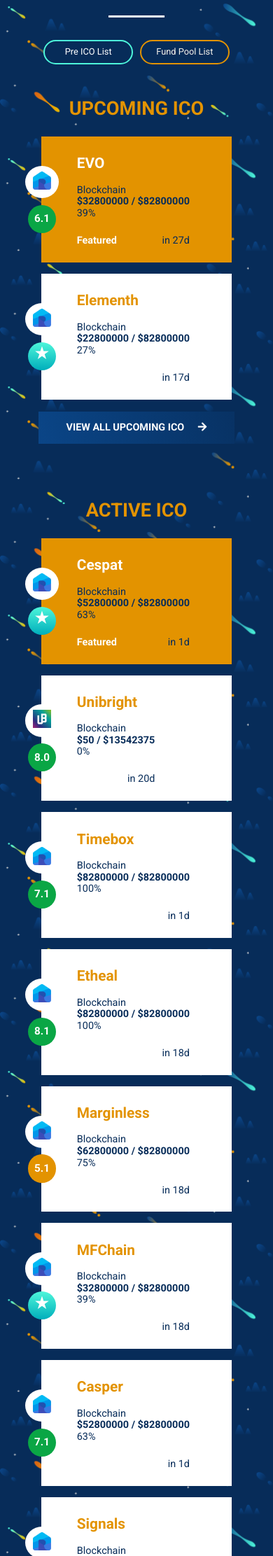
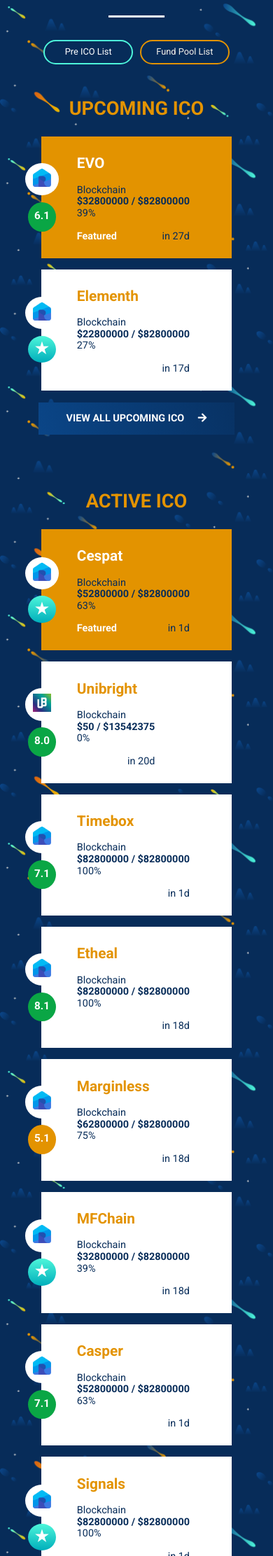
Before and after one commit to moonlandingnetwork/moonlandingnetwork.github.io, a Jekyll site: the page built from index.html, in a window 390 px wide. Shown: the part 943-3166 px from the top of the page at 70% size. Built offline with Jekyll 4.4.1, drawn with Linux system fonts in a browser that asks for light colours; cached includes are drawn as plain includes; nearby versions of some CDN libraries; comment, search, counter and statistics services are not loaded.

Commit message:
Layout Revision

```diff
--- a/css/style.css
+++ b/css/style.css
@@ -2742,24 +2742,30 @@ footer{
    }
    /* Homepage */
    .ico-card-sec{
-       margin-left: -1.45rem;
+       margin-left: -1.5rem;
    }
    .ico-card-image img{
-       width: 26px;
-       padding: 0.5rem 0.7rem;
-   }
+        width: 28px;
+        padding: 0.65rem 0.75rem;
+   }
+
    .ico-card-rating.number {
-    font-size: 0.95rem;
-    padding-top: 0.7rem;
+        font-size: 0.95rem;
+        padding-top: 0.7rem;
+        height: 2em;
     }
     .ico-card-rating{
         width: 2.5rem;
         font-size: 1.6rem;
-        padding: 0.1rem 0 0 0;
-        height: 2.4rem;
+        padding: 0.2rem 0 0 0;
+        height: 2.3rem;
+        width: 2.7rem;
     }
     .ico-card{
-        width: 17rem;
+        width: 18rem;
+    }
+    .ico-card-meta{
+        margin: 1rem 0 1rem;
     }
    /* Coin Page */
    .main-body-content{
@@ -3213,6 +3219,27 @@ footer{
     select{
         font-size: 80%;
     }
+    /* Homepage */
+    .ico-card-sec{
+        margin-left: -1.45rem;
+    }
+    .ico-card-image img{
+        width: 26px;
+        padding: 0.5rem 0.7rem;
+    }
+    .ico-card-rating.number {
+        font-size: 0.95rem;
+        padding-top: 0.7rem;
+    }
+    .ico-card-rating{
+        width: 2.5rem;
+        font-size: 1.6rem;
+        padding: 0.2rem 0 0 0;
+        height: 2.2rem;
+    }
+    .ico-card{
+        width: 17rem;
+    }
     /* ICO Table */
     .ico-table{
         margin: 1rem 2rem;
```
